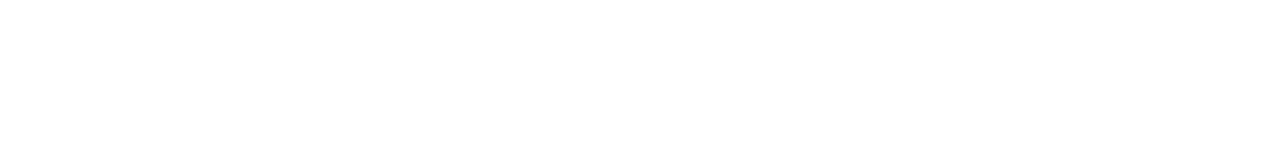
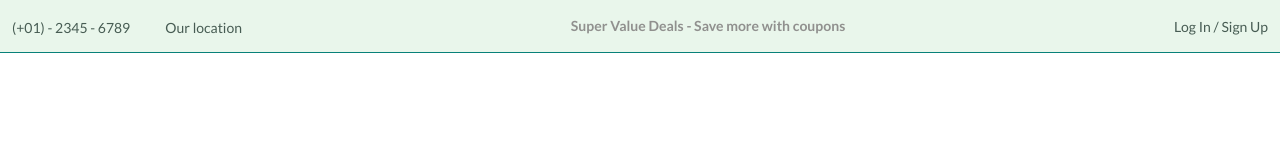
Before and after one commit to Ak-Rajak/Ecommerce-website, a plain HTML site: page ecommerce website/index.html in a window 1280 px wide. Drawn offline with Linux system fonts and the light colour scheme.

Commit message:
notification bar added

```diff
--- a/ecommerce website/assets/css/styles.css
+++ b/ecommerce website/assets/css/styles.css
@@ -75,10 +75,72 @@ input,textarea,body{
 body {
   background-color: var(--body-color);
 }
+
+h1,h2,h3,h4 {
+  font-family: var(--second-font);
+  color:var(--title-color);
+  font-weight:var(--weight-600);
+}
+
+ul {
+  list-style: none;
+}
+
+a {
+  text-decoration: none;
+}
+
+p {
+  line-height:1.5rem;
+}
+
+img {
+  max-width:100%;
+}
+
+button,textarea,input {
+  background-color: transparent;
+  border:none;
+  outline:none;
+}
+
 /*=============== REUSABLE CSS CLASSES ===============*/
+.container {
+  max-width: 1320px;
+  margin-inline: auto;
+  padding-inline: 0.75rem;
+}
+/*=============== HEADER & NAV ===============*/
+.header__top {
+  background-color: var(--first-color-alt);
+  border-bottom: 1px solid var(--first-color);
+  padding-block: 0.875rem;
+}
 
-/*=============== HEADER & NAV ===============*/
+.header__container {
+  display: flex;
+  align-items: center;
+  justify-content: space-between;
+}
 
+.header__contact span:first-child {
+  margin-right:2rem;
+}
+
+.header__contact span,
+.header__alert-news,
+.header__top-action {
+  font-size: var(--small-font-size);
+}
+
+.header__alert-news {
+  color: var(--text-color-light);
+  font-weight: var(--weight-600);
+}
+
+.header__top-action{
+  color : var(--text-color);
+}
 /* Active link */
 
 /*=============== HOME ===============*/
--- a/ecommerce website/index.html
+++ b/ecommerce website/index.html
@@ -11,13 +11,31 @@
     <link rel="stylesheet" href="" />
 
     <!--=============== CSS ===============-->
-    <link rel="stylesheet" href="" />
+    <link rel="stylesheet" href="assets/css/styles.css" />
 
     <title>Ecommerce Website</title>
   </head>
   <body>
     <!--=============== HEADER ===============-->
-    <header class="header"></header>
+    <header class="header">
+      <div class="header__top">
+        <div class="header__container container">
+          <div class="header__contact">
+            <span>(+01) - 2345 - 6789</span>
+
+            <span> Our location</span>
+          </div>
+
+          <p class="header__alert-news">
+            Super Value Deals - Save more with coupons
+          </p>
+
+          <a href="login-register.html" class="header__top-action">
+            Log In / Sign Up
+          </a>
+        </div>
+      </div>
+    </header>
 
     <!--=============== MAIN ===============-->
     <main class="main">
```
